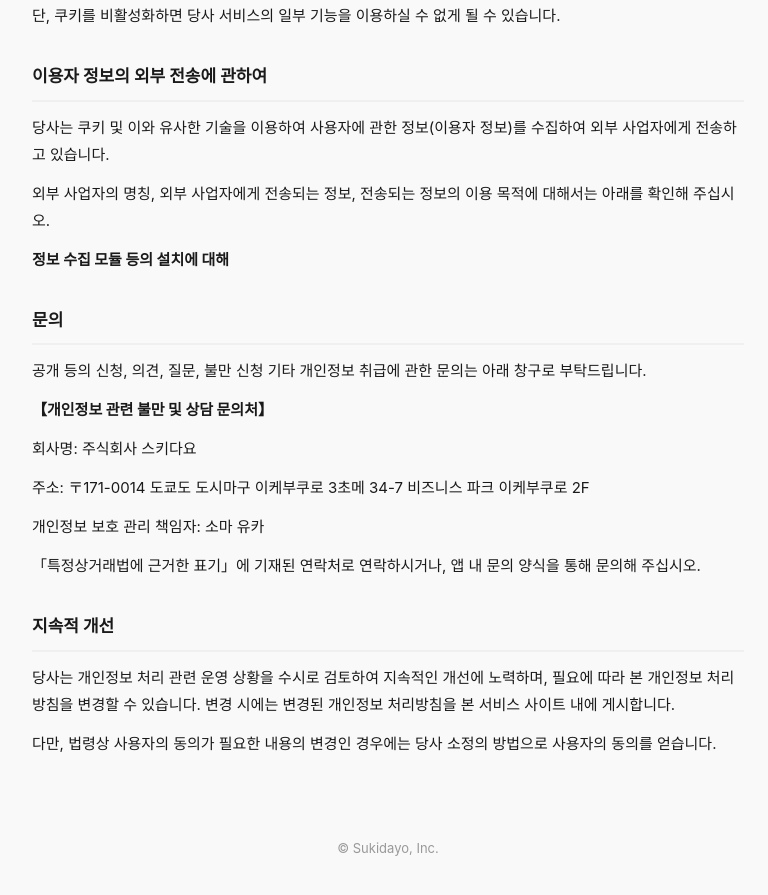
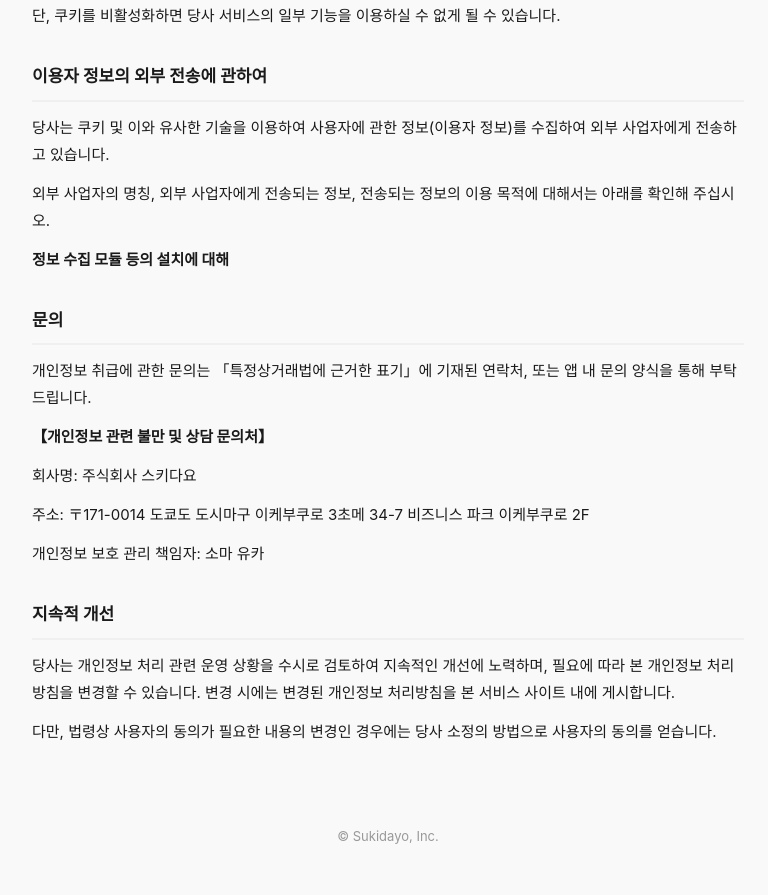
Before and after one commit to Sukidayo-app/announcements, a Jekyll site: the page built from privacy/ko/index.md, in a window 1280 px wide and 900 px high, scrolled down 6123 px. Shown: the top 895 px of the window, without its empty margins (252-1020 px from the left). Built offline with Jekyll 4.4.1, drawn with Linux system fonts in a browser that asks for light colours.

Commit message:
개인정보 처리방침: 문의 섹션 도입부 수정

```diff
--- a/privacy/ko/index.md
+++ b/privacy/ko/index.md
@@ -180,7 +180,7 @@ lang: ko
 
 ## 문의
 
-공개 등의 신청, 의견, 질문, 불만 신청 기타 개인정보 취급에 관한 문의는 아래 창구로 부탁드립니다.
+개인정보 취급에 관한 문의는 「특정상거래법에 근거한 표기」에 기재된 연락처, 또는 앱 내 문의 양식을 통해 부탁드립니다.
 
 **【개인정보 관련 불만 및 상담 문의처】**
 
@@ -190,8 +190,6 @@ lang: ko
 
 개인정보 보호 관리 책임자: 소마 유카
 
-「특정상거래법에 근거한 표기」에 기재된 연락처로 연락하시거나, 앱 내 문의 양식을 통해 문의해 주십시오.
-
 ## 지속적 개선
 
 당사는 개인정보 처리 관련 운영 상황을 수시로 검토하여 지속적인 개선에 노력하며, 필요에 따라 본 개인정보 처리방침을 변경할 수 있습니다. 변경 시에는 변경된 개인정보 처리방침을 본 서비스 사이트 내에 게시합니다.
```
